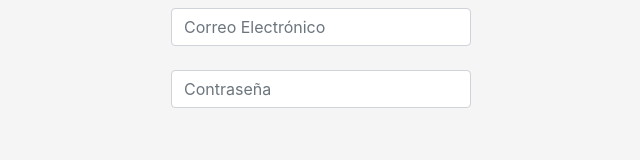
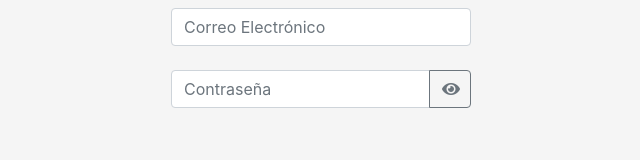
Before and after one commit to llapenna/FrontMSK, a React (Create React App) app: page / in a window 1280 px wide. Shown: the part 153-313 px from the top of the page, without its empty margins (319-959 px from the left). Built offline with nearby package versions, Linux system fonts and the light colour scheme.

Commit message:
Minor fixes and features added

```diff
--- a/src/components/SignIn.jsx
+++ b/src/components/SignIn.jsx
@@ -2,12 +2,13 @@ import { useState } from "react"
 
 import {login} from "../services/loginService"
 
-import { AwesomeSpinner } from './Awesome'
+import { AwesomeSpinner, AwesomeIcon } from './Awesome'
 
 
 const SignIn = ({handleSignIn}) => {
     const [wrongCred, setWrongCred] = useState(false);
     const [loadingData, setLoadingData] = useState(false);
+    const [showPassword, setShowPassword] = useState(false);
 
     const handleOnClick = e => {
         e.preventDefault();
@@ -31,6 +32,9 @@ const SignIn = ({handleSignIn}) => {
     const handleCloseError = () => {
         setWrongCred(false);
     }
+    const handleClickShowPassword = () => {
+        setShowPassword(!showPassword);
+    }
 
     return (
         <div
@@ -45,8 +49,27 @@ const SignIn = ({handleSignIn}) => {
                 <label className="sr-only" htmlFor="inputEmail">Usuario</label>
                 <input id="inputUser" className="form-control" type="email" placeholder="Correo Electrónico" required="" autoFocus=""/>
                 <br/>
+
+                {/* <label className="sr-only" htmlFor="inputPassword">Contraseña</label>
+                <input id="inputPassword" className="form-control" type="password" placeholder="Contraseña" required=""/> */}
+
                 <label className="sr-only" htmlFor="inputPassword">Contraseña</label>
-                <input id="inputPassword" className="form-control" type="password" placeholder="Contraseña" required=""/>
+                <div className="input-group mb-3">
+                <input
+                    id="inputPassword"
+                    className="form-control"
+                    type={showPassword ? "text" : "password"}
+                    placeholder="Contraseña"
+                    required=""/>
+                    <button
+                        className="btn btn-outline-secondary"
+                        type="button"
+                        onClick={handleClickShowPassword}>
+                        <AwesomeIcon icon={showPassword ? "eye-slash" : "eye"} />
+                    </button>
+                </div>
+
+
                 <div className="form-check my-3 d-flex justify-content-center" style={{display:"none"}}>
                     {/* <input className="form-check-input me-2" type="checkbox" value="" />
                     <label className="form-check-label" htmlFor="flexCheckDefault">
--- a/src/components/Table.jsx
+++ b/src/components/Table.jsx
@@ -3,50 +3,6 @@ import { Fragment, useState, useEffect, createContext } from "react"
 import { isInArr } from '../utils/functions'
 
 import { AwesomeIcon, AwesomeSpinner } from './Awesome'
-
-// const FilterSubmit = ({filters, newFilter, handleSetNewFilter, handleAddFilterBy}) => {
-//     return (
-//         <div className="input-group">
-//                 { /* Sets the new filter to be applied */ }
-//                 <button
-//                     className="btn-outline-secondary"
-//                     type="button"
-//                     onClick={ (e) => handleAddFilterBy(e.target) }>
-//                     Aplicar
-//                 </button>
-
-//                 { /* Button to open the dropdown */ }
-//                 <button
-//                     className="btn-outline-secondary dropdown-toggle"
-//                     type="button"
-//                     data-bs-toggle="dropdown"
-//                     aria-expanded="false"
-//                     filterid={newFilter.id} >
-//                     {newFilter.property}
-//                 </button>
-
-                // { /* Dropdown to choose the filter */ }
-                // <ul className="dropdown-menu">
-                //     { filters.map( ({property, text, id}, i) =>
-                //     <li
-                //         key={i}
-                //         filterid={i}
-                //         onClick={(e) => handleSetNewFilter(e.target) }
-                //         className="dropdown-item"
-                //         style={{cursor:"pointer"}}>
-                //         {text}
-                //     </li>)}
-                // </ul>
-
-                // { /* Set the value of the filter */}
-                // <input
-                //     type="text"
-                //     className="form-control"
-                //     aria-label="Text input with dropdown button">
-                // </input>
-            // </div>
-//     );
-// }
 
 const FilterItem = ({filter, handleRemoveFilter}) => {
     return (
@@ -293,6 +249,7 @@ const Table = ({
                                 </tr>
                             // Ya se obtuvo, mapear
                             : tableData.data.map((row, i) =>
+                                // Excluimos las filas especificadas
                                 !isInArr(row.Id, excludeRow) &&
                                 <tr
                                     key={row.Id}
@@ -305,9 +262,11 @@ const Table = ({
                                     {/* Mapear cada celda */}
                                     { tableColumns.map( ({key}, i) =>
                                         <td
+                                            style={{
+                                                textAlign: typeof row[key] === "number" ? "right" : "left"}}
                                             key={key}
                                             datakey={key}>
-                                            {row[key]}
+                                            {typeof row[key] === "number" ? row[key].toFixed(2) : row[key]}
                                         </td>)}
                                 </tr>
                         )}
--- a/src/components/modules/Pedidos.jsx
+++ b/src/components/modules/Pedidos.jsx
@@ -57,21 +57,11 @@ const productosColumns = [
     },
     {
         id: 2,
-        key: "Line",
-        name: "Linea"
-    },
-    {
-        id: 3,
-        key: "Heading",
-        name: "Rubro"
-    },
-    {
-        id: 4,
         key: "Stock",
         name: "Stock"
     },
     {
-        id: 5,
+        id: 3,
         key: "Precio",
         name: "Precio"
     },
@@ -145,8 +135,8 @@ const SubmitPedido = () => {
             id: row.attributes["dataid"].value,
             codigo: row.childNodes[1].innerText,
             descripcion: row.childNodes[2].innerText,
-            stock: row.childNodes[5].innerText,
-            precio: row.childNodes[6].innerText,
+            stock: parseInt(row.childNodes[5].innerText),
+            precio: parseFloat(row.childNodes[6].innerText),
             sellCant: 0,
         }
         setProducts([...products, newProduct])
--- a/src/components/modules/Usuarios.jsx
+++ b/src/components/modules/Usuarios.jsx
@@ -1,4 +1,4 @@
-import { Fragment, useState } from "react"
+import { Fragment, useState, useEffect } from "react"
 
 import user from '../../services/usersService'
 
@@ -61,6 +61,10 @@ const SubmitUsuario = () => {
         }
     }
 
+    // Buscar los tipos/roles de usuario y plasmarlos en el dropdown
+    // useEffect( () => {
+
+    // })
 
     return (
         <form onSubmit={e => handleSubmitUser(e) }>
@@ -75,9 +79,13 @@ const SubmitUsuario = () => {
                         <input type="text" aria-label="Razon Social" className="form-control" placeholder="Usuario"
                             id="inputUsername"/>
 
-                        <span className="input-group-text"><AwesomeIcon icon="envelope"/></span>
-                        <input type="text" aria-label="Razon Social" className="form-control" placeholder="Correo Electronico"
-                            id="inputEmail"/>
+                        <button class="btn btn-outline-secondary dropdown-toggle" type="button" data-bs-toggle="dropdown" aria-expanded="false">Tipo de Usuario</button>
+                        <ul class="dropdown-menu">
+                            <li className="dropdown-item">Administrador</li>
+                            <li className="dropdown-item">Vendedor</li>
+                            <li className="dropdown-item">Cliente</li>
+                        </ul>
+
                     </div>
                 </div>
             </div>
@@ -85,9 +93,14 @@ const SubmitUsuario = () => {
             <div className="row">
                 <div className="col-md-6 order-md-1">
                     <div className="input-group mb-3">
+
                         <span className="input-group-text"><AwesomeIcon icon="phone"/></span>
                         <input type="text" aria-label="Razon Social" className="form-control" placeholder="Telefono"
                             id="inputPhone"/>
+
+                        <span className="input-group-text"><AwesomeIcon icon="envelope"/></span>
+                        <input type="text" aria-label="Razon Social" className="form-control" placeholder="Correo Electronico"
+                            id="inputEmail"/>
                     </div>
                 </div>
             </div>
--- a/src/services/commoditiesService.js
+++ b/src/services/commoditiesService.js
@@ -39,16 +39,20 @@ export const getCommodities = async ({page=1, filters=[]}) => {
 
         const data = await response.json().then(data => data);
 
-        console.log(data);
-
         const random = (min, max) => Math.random() * (max - min) + min
 
         // Devuelve la lista de productos
         return {
             maxPage: data.MaxPages,
-            data: data.CommodityList.map( (commoditie) => {return {...commoditie, Stock: Math.round(random(1,100)), Precio: Math.round(random(1,1000))}} )
+            data: data.CommodityList.map( commoditie => {
+                return {
+                    ...commoditie,
+                    Stock: Math.round(random(1,100)),
+                    Precio: Math.round(random(1,1000) * 100) / 100
+                }
+            })
         };
     }
-    // Devolvió 401, no inicia
+    // Devolvió 401, no devuelve nada
     else return [];
 }
```
